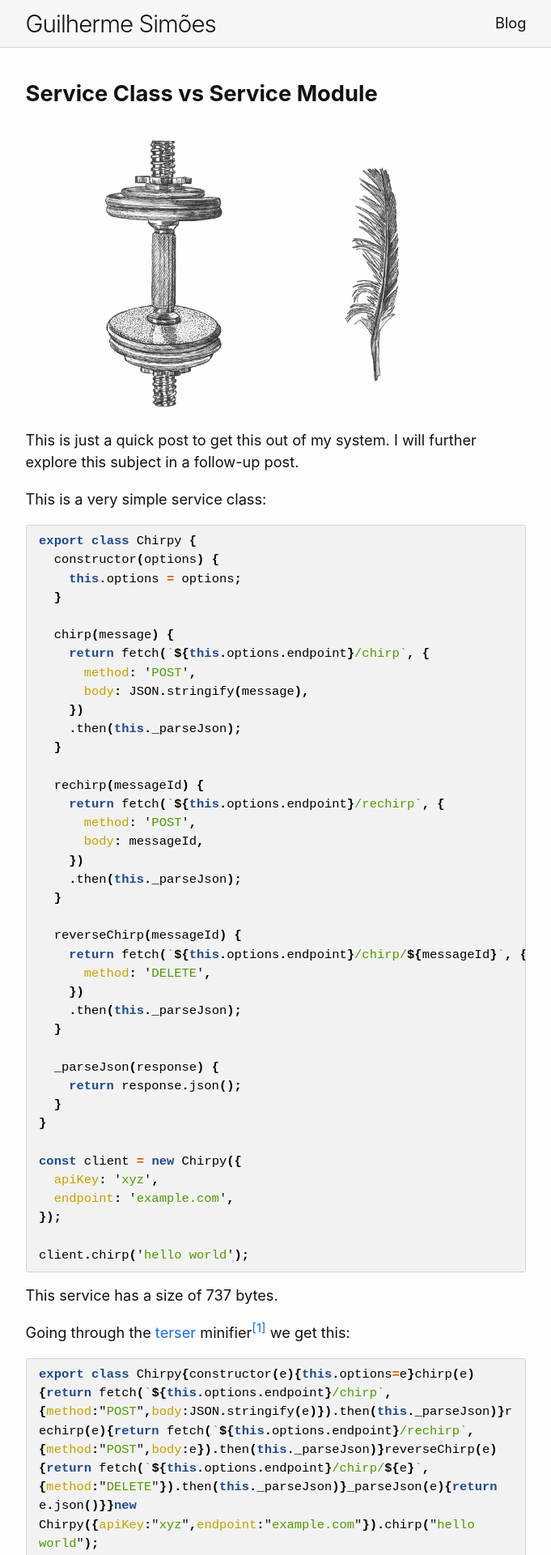
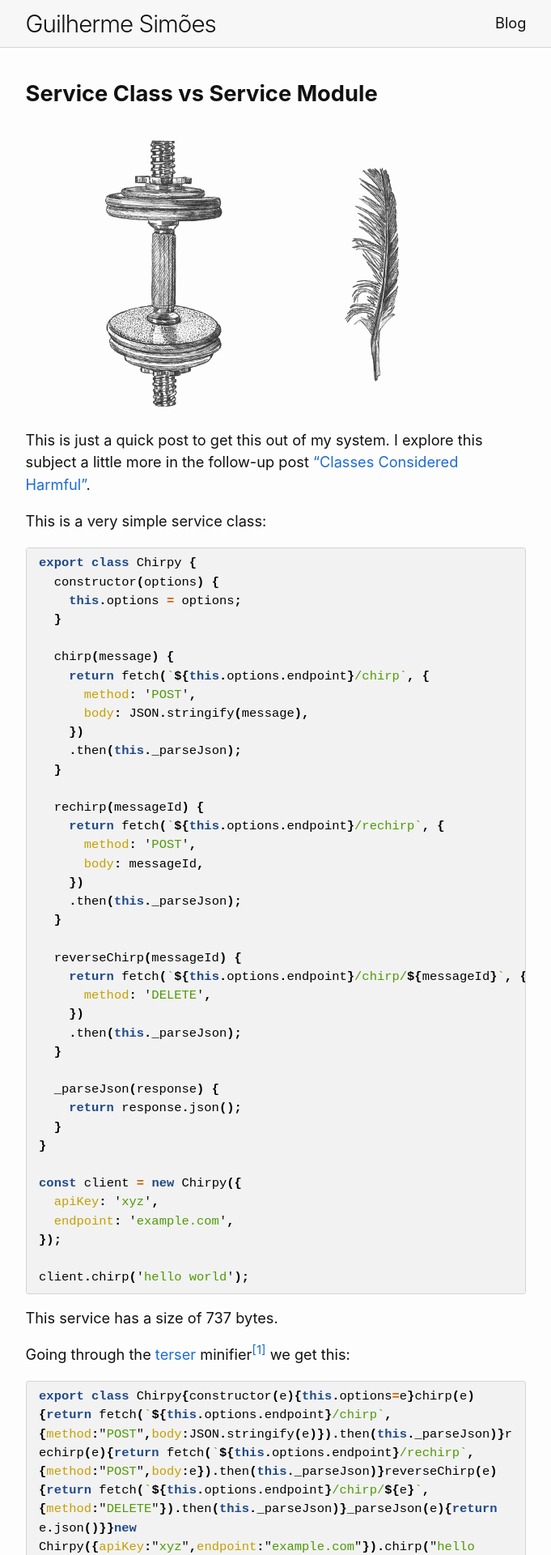
Before and after one commit to guilhermesimoes/guilhermesimoes.github.io, a Jekyll site: the page built from _posts/2023-05-16-service-class-vs-service-module.md, in a window 1280 px wide. Shown: the top 1920 px of the page at 81% size, without its empty margins (299-980 px from the left). Built offline with Jekyll 4.4.1, drawn with Linux system fonts in a browser that asks for light colours.

Commit message:
Add classes considered harmful

```diff
--- a/_posts/2023-05-16-service-class-vs-service-module.md
+++ b/_posts/2023-05-16-service-class-vs-service-module.md
@@ -9,7 +9,7 @@ image:
   alt:    "Drawing of two objects side by side: a dumbbell and a feather. One is heavy, the other is light."
 ---
 
-This is just a quick post to get this out of my system. I will further explore this subject in a follow-up post.
+This is just a quick post to get this out of my system. I explore this subject a little more in the follow-up post ["Classes Considered Harmful"].
 
 This is a very simple service class:
 
@@ -171,6 +171,7 @@ I plan to make a more compelling argument in a follow-up post. But I hope this i
 
 [^2]: There _are_ ways to minify private properties and methods (see Timokhov's [ts-transformer-minify-privates] and [ts-transformer-properties-rename], for example). But they are fraught with peril.
 
+["Classes Considered Harmful"]: 2024-10-16-classes-considered-harmful.md
 [terser]: https://terser.org/
 [REPL]: https://try.terser.org/
 [ts-transformer-minify-privates]: https://github.com/timocov/ts-transformer-minify-privates
--- a/_sass/_base.scss
+++ b/_sass/_base.scss
@@ -99,20 +99,26 @@ a {
   }
 }
 
+$blockquote-border-width: 0.3em;
 
 /**
  * Blockquotes
  */
 blockquote {
   color: $quote-color;
-  border-left: 4px solid $quote-border-color;
-  padding-left: $spacing-unit;
+  border-left: $blockquote-border-width solid $quote-border-color;
+  padding-left: $spacing-unit - $blockquote-border-width;
   margin-left: -1 * $spacing-unit;
 
   p, ol {
     font-size: 1.125em;
     letter-spacing: -1px;
     font-style: italic;
+  }
+
+  > blockquote {
+    padding-left: math.div($spacing-unit, 2) - $blockquote-border-width;
+    margin-left: -1 * math.div($spacing-unit, 2);
   }
 
   > :last-child {
```
Also changed, not shown: _posts/2024-10-16-classes-considered-harmful.md (added, +116 -0 lines), assets/images/class-system.png (added).
